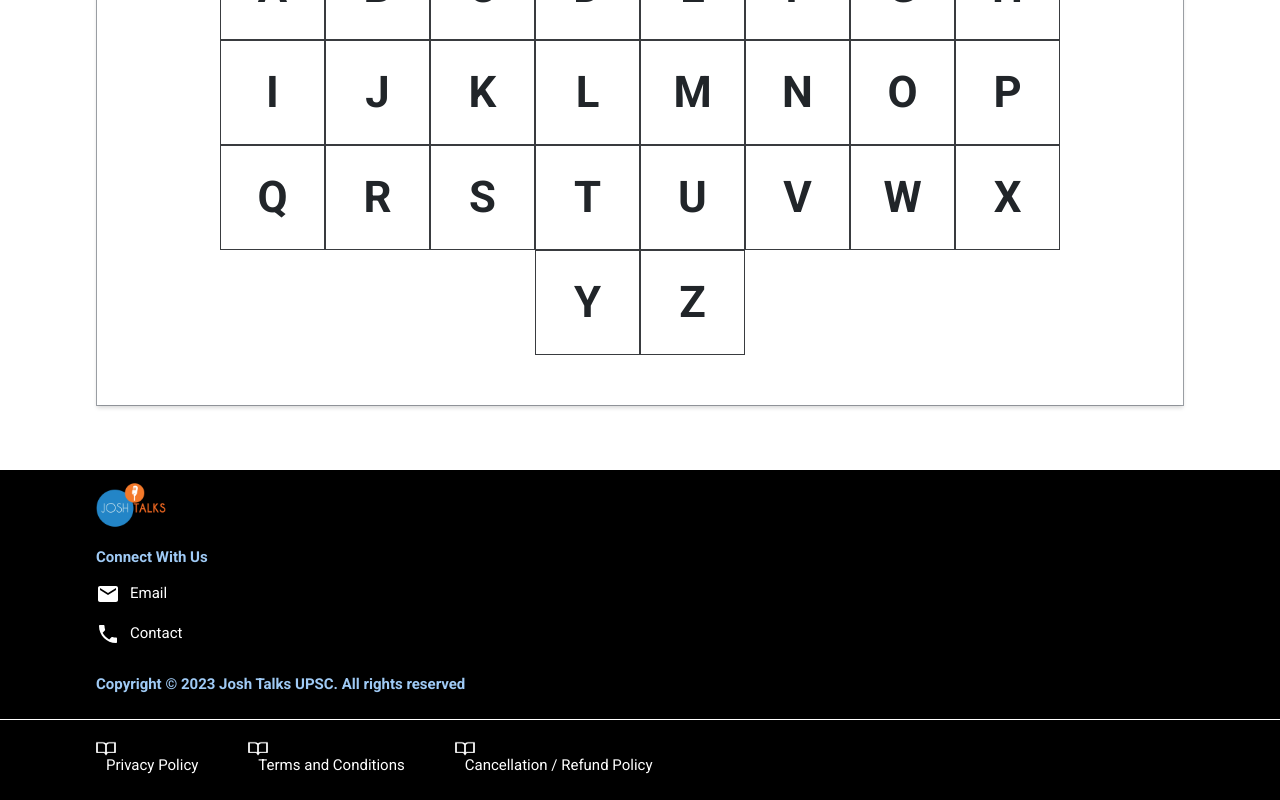
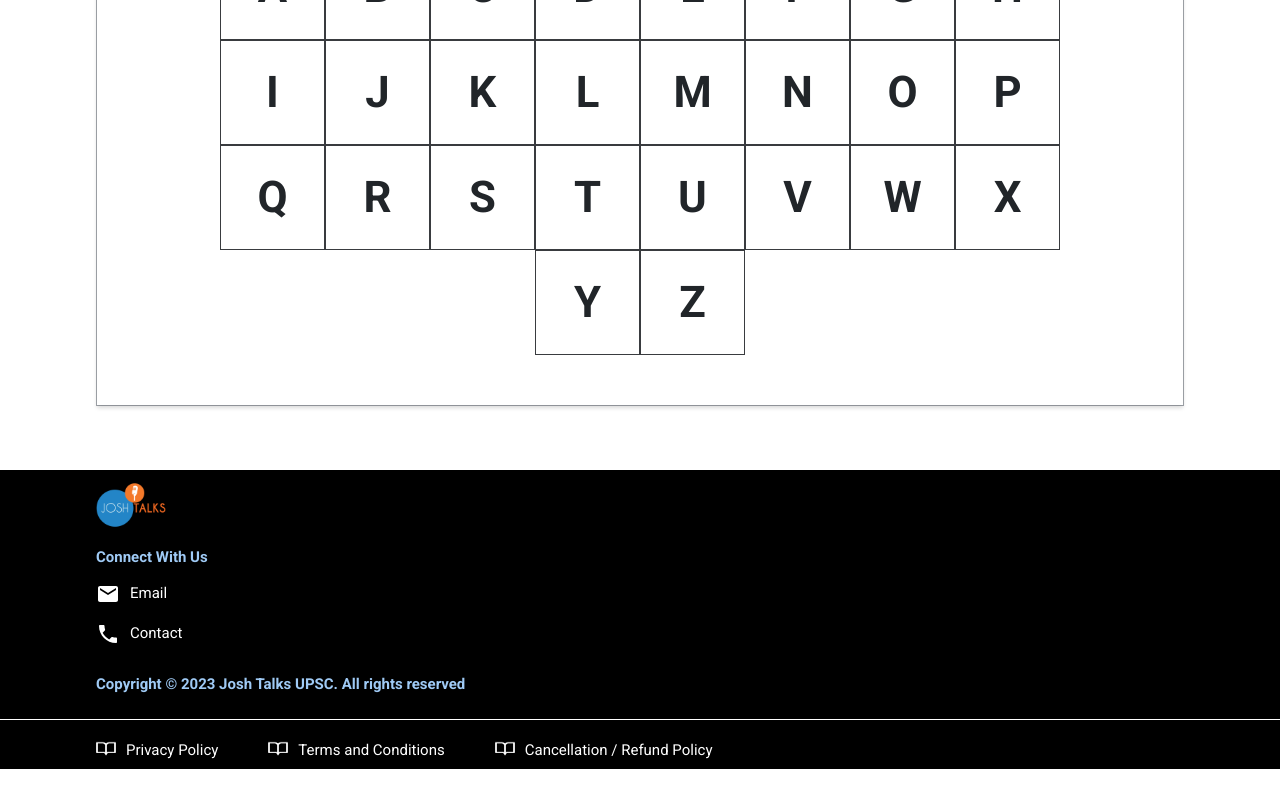
Before and after one commit to vivek133kr/testapp, a Next.js app: page /courses/english/dictionary in a window 1280 px wide. Shown: the part 468-1268 px from the top of the page. After the commit the page ends 1237 px from the top, so only its background shows below. Built offline with nearby package versions, Linux system fonts and the light colour scheme.

Commit message:
Update Footer.js

```diff
--- a/src/Components/Skills/Footer/Footer.js
+++ b/src/Components/Skills/Footer/Footer.js
@@ -1,4 +1,4 @@
-import React from 'react'
+import React from "react";
 import Image from "next/image";
 import Book from "../../../../public/images/book.png";
 
@@ -64,12 +64,16 @@ function Footerr() {
       ></div>
       <div className={styles["bottomNav"]}>
         <div className={styles["copyRight"]}>
-          <p
+          <div
             className={`${styles["pStyles"]} mt-2 flex `}
-            style={{ cursor: "pointer" }}
+            style={{ cursor: "pointer", display: "flex", flexDirection: "row" }}
           >
-            <span
-              style={{ marginRight: "10px" }}
+            <div
+              style={{
+                marginRight: "10px",
+                marginTop: "0px",
+                marginBottom: "0px",
+              }}
               className={`${styles["pStyle"]}`}
             >
               <Image
@@ -77,16 +81,19 @@ function Footerr() {
                 style={{ height: "15px", width: "20px" }}
                 alt="book"
               />
-            </span>
-            <span>  Privacy Policy</span>
-
-          </p>
-          <p
+            </div>
+            <p style={{ margin: "0px" }}> Privacy Policy</p>
+          </div>
+          <div
             className={`${styles["pStyles"]} mt-2 flex `}
-            style={{ cursor: "pointer" }}
+            style={{ cursor: "pointer", display: "flex", flexDirection: "row" }}
           >
-            <span
-              style={{ marginRight: "10px" }}
+            <div
+              style={{
+                marginRight: "10px",
+                marginTop: "0px",
+                marginBottom: "0px",
+              }}
               className={`${styles["pStyle"]}`}
             >
               <Image
@@ -94,15 +101,19 @@ function Footerr() {
                 style={{ height: "15px", width: "20px" }}
                 alt="book"
               />
-            </span>
-            <span>Terms and Conditions</span>
-          </p>
-          <p
+            </div>
+            <p style={{ margin: "0px" }}>Terms and Conditions</p>
+          </div>
+          <div
             className={`${styles["pStyles"]} mt-2 flex `}
-            style={{ cursor: "pointer" }}
+            style={{ cursor: "pointer", display: "flex", flexDirection: "row" }}
           >
-            <span
-              style={{ marginRight: "10px" }}
+            <div
+              style={{
+                marginRight: "10px",
+                marginTop: "0px",
+                marginBottom: "0px",
+              }}
               className={`${styles["pStyle"]}`}
             >
               <Image
@@ -110,13 +121,13 @@ function Footerr() {
                 style={{ height: "15px", width: "20px" }}
                 alt="bookr"
               />
-            </span>
-            <span>Cancellation / Refund Policy</span>
-          </p>
+            </div>
+            <p style={{ margin: "0px" }}>Cancellation / Refund Policy</p>
+          </div>
         </div>
       </div>
     </div>
   );
 }
 
-export default Footerr
+export default Footerr;
```
